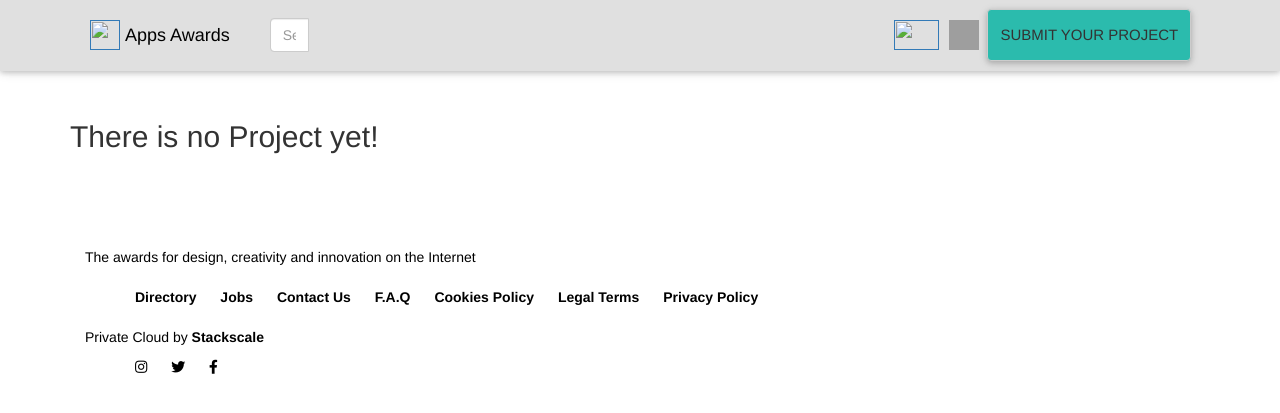
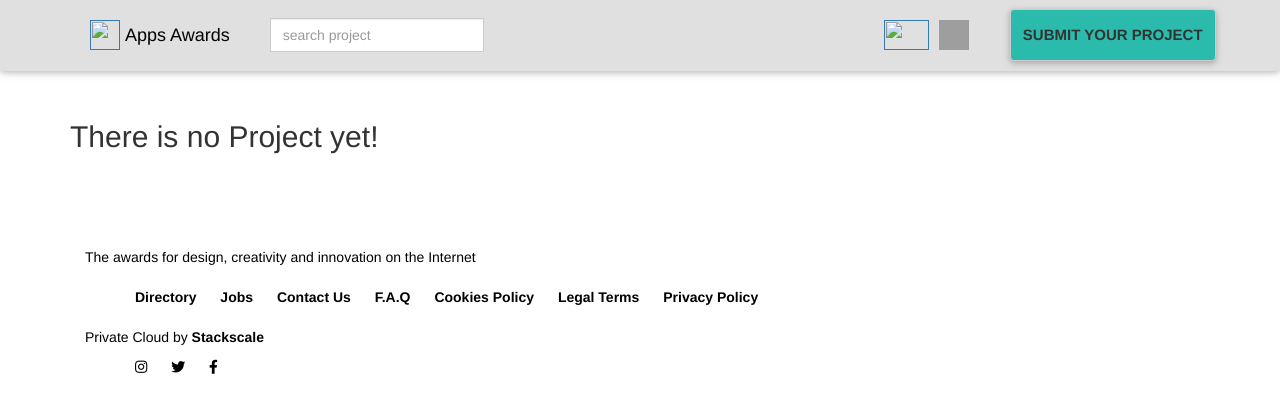
Before and after one commit to lizKimita/App-Awards, a Django app: page / in a window 1280 px wide. Shown: the top 413 px of the page. Run offline with Django 3.2, Linux system fonts and the light colour scheme; the visitor is signed in with stand-in values (Sample User, id 1); data that the repository does not hold is empty; some libraries are stand-ins or nearby versions; some web fonts are replaced; grey boxes are pictures that could not be loaded.

Commit message:
changing the navbar structure

```diff
--- a/projects_awards/templates/navbar.html
+++ b/projects_awards/templates/navbar.html
@@ -13,14 +13,11 @@
       <div class="collapse navbar-collapse" id="navbarSupportedContent">
           <form class="navbar-form" role="search" action="">
               <div class="input-group">
-                  <input type="text" class="form-control" placeholder="Search Users" name="profile">
-                  <div class="input-group-btn">
-
-                  </div>
+                  <input type="text" class="form-control" placeholder="search project" name="profile">
               </div>
               </form>
       </div>
-      <div class="col-sm-6 col-md-6">
+      <div class="col-sm-4 col-md-4">
 
         </div>
        <div class="collapse navbar-collapse" id="navbarSupportedContent">
@@ -40,11 +37,20 @@
                       <a style="font-size:15px;" href="{%url 'NewProfile'%}">Profile</a>
                     </li>
                     <li>
-                        <a style="font-size:15px;" href="{%url 'new-post'%}">Create New Project Post</a>
-                      </li>
+                      <a style="font-size:15px;" href="/">Activity</a>
+                    </li>
                     <li>
+                      <a style="font-size:15px;" href="/">Collections</a>
+                    </li>
+                    <li>
+                      <a style="font-size:15px;" href="/">Notifications</a>
+                    </li>
+                    <li>
+                        <a style="font-size:15px;" href="/">Settings</a>
+                    </li>
+                    <!-- <li>
                       <a style="font-size:15px;" href="/accounts/password/change">Change Password</a>
-                    </li>
+                    </li> -->
                     <li>
                       <a style="font-size:15px;" href="/logout">Logout</a>
                     </li>
@@ -57,8 +63,8 @@
               </li>
 
               {% endif %}
-              <li>
-                <a style="font-size:15px;" class='btn btn-default' href="{%url 'new-post'%}">SUBMIT YOUR PROJECT</a>
+              <li style="padding-left:10%" >
+                <a style="font-size:15px;font-weight: 600" class='btn btn-default' href="{%url 'new-post'%}">SUBMIT YOUR PROJECT</a>
             </li>
 
         </ul>
--- a/projects_awards/templates/profile.html
+++ b/projects_awards/templates/profile.html
@@ -6,13 +6,13 @@
     <div class="row" style="margin-top: 15ch;">
         {% if profile.user %}
         <div class="col-md-4">
-
+          <a class="btn btn-lg" style="margin-left:30%; font-size: 100%; font-weight: 600" href="">Following</a>
         </div>
         <div class="col-md-3">
           <img src="{{profile.profile_pic.url}}" alt="Image" class="img-responsive profilepic" >
           <h4 style="float:right"> <strong>{{profile.bio}}</strong> </h4>
           <p class="userprofile">{{profile.user}}</p>
-          <a class="btn btn-default" style="margin-left:30%" href="/edit_profile"><span class="prof">Edit profile</span> </a>
+          <a class="btn btn-default" style="margin-left:30%; font-weight: 600" href="/edit_profile"><span class="prof">Edit profile</span> </a>
         </div>
         <div class="col-md-4">
 
```
